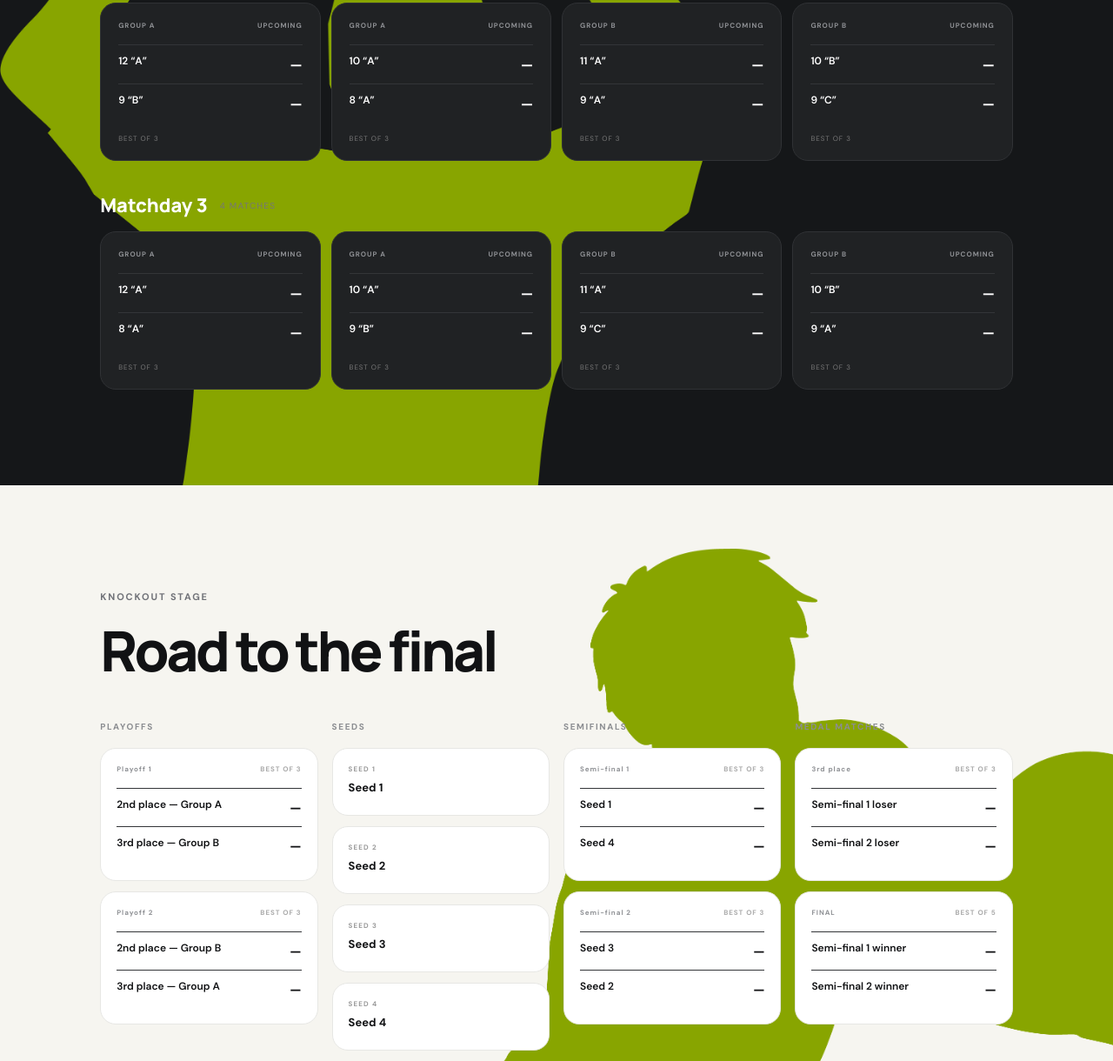
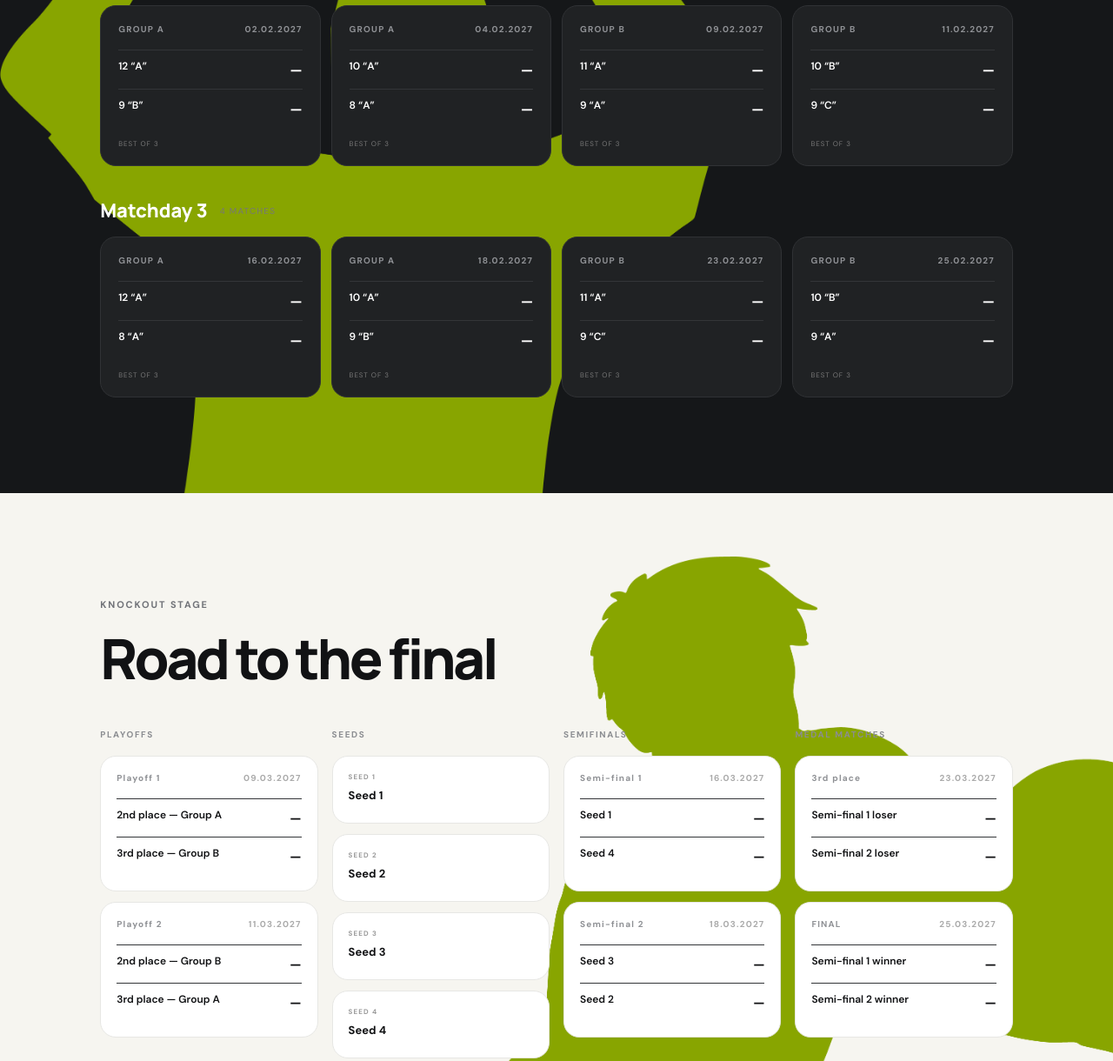
Before and after one commit to AlexMNT29/volley4charity, a plain HTML site: page index.html in a window 1280 px wide. Shown: the part 2214-3434 px from the top of the page at 87% size. Drawn offline with Linux system fonts and the light colour scheme.

Commit message:
Add files via upload

```diff
--- a/app.js
+++ b/app.js
@@ -50,7 +50,7 @@ function renderGroup(group,id){
   el.innerHTML=`<div class="table-head"><span>#</span><span>Team</span><span>MP</span><span>PTS</span></div>`+stats.map((t,i)=>`<div class="standing-row ${i===0?'leader':''}"><span class="rank">${i+1}</span><span class="team-name">${esc(t.team)}${i===0?'<em>TOP</em>':''}</span><span>${t.played}</span><strong>${t.points}</strong></div>`).join('');
 }
 function matchCard(m){
- const s=m.score; return `<div class="match-card"><div class="match-meta"><span>GROUP ${m.group}</span><span>${s?'FINAL':'UPCOMING'}</span></div><div class="match-team"><span>${esc(m.a)}</span><b>${s?s[0]:'—'}</b></div><div class="match-team"><span>${esc(m.b)}</span><b>${s?s[1]:'—'}</b></div><div class="format">BEST OF 3</div></div>`;
+ const s=m.score; return `<div class="match-card"><div class="match-meta"><span>GROUP ${m.group}</span><span>${m.date}</span></div><div class="match-team"><span>${esc(m.a)}</span><b>${s?s[0]:'—'}</b></div><div class="match-team"><span>${esc(m.b)}</span><b>${s?s[1]:'—'}</b></div><div class="format">BEST OF 3</div></div>`;
 }
 function renderMatchdays(){ $('#matchdays').innerHTML=T.matchdays.map(md=>`<div class="matchday"><div class="md-title"><span>${md.name}</span><small>${md.matches.length} matches</small></div><div class="match-grid">${md.matches.map(matchCard).join('')}</div></div>`).join(''); }
 function playoffTeam(ref){return ref.group?displayQualifier(ref.group,ref.place):''}
@@ -67,7 +67,7 @@ function stageTeam(ref){ if(typeof ref==='string'){ if(ref==='seed1')return seed
 function stageCard(title,a,b,score,format){return `<div class="stage-card"><div class="stage-title">${title}<span>${format}</span></div><div class="stage-team"><span>${esc(a)}</span><b>${score?score[0]:'—'}</b></div><div class="stage-team"><span>${esc(b)}</span><b>${score?score[1]:'—'}</b></div></div>`}
 function renderBracket(){
  const p1a=playoffTeam(T.playoff1.a),p1b=playoffTeam(T.playoff1.b),p2a=playoffTeam(T.playoff2.a),p2b=playoffTeam(T.playoff2.b);
- $('#bracketView').innerHTML=`<div class="round"><h3>Playoffs</h3>${stageCard('Playoff 1',p1a,p1b,T.playoff1.score,'BEST OF 3')}${stageCard('Playoff 2',p2a,p2b,T.playoff2.score,'BEST OF 3')}</div><div class="round"><h3>Seeds</h3>${[1,2,3,4].map(n=>`<div class="seed-card"><span>SEED ${n}</span><strong>${esc(seedName(n))}</strong></div>`).join('')}</div><div class="round"><h3>Semifinals</h3>${stageCard('Semi-final 1',seedName(1),seedName(4),T.semi1.score,'BEST OF 3')}${stageCard('Semi-final 2',seedName(3),seedName(2),T.semi2.score,'BEST OF 3')}</div><div class="round"><h3>Medal matches</h3>${stageCard('3rd place',stageTeam('semi1loser')||'Semi-final 1 loser',stageTeam('semi2loser')||'Semi-final 2 loser',T.third.score,'BEST OF 3')}${stageCard('FINAL',stageTeam('semi1winner')||'Semi-final 1 winner',stageTeam('semi2winner')||'Semi-final 2 winner',T.final.score,'BEST OF 5')}</div>`;
+ $('#bracketView').innerHTML=`<div class="round"><h3>Playoffs</h3>${stageCard('Playoff 1',p1a,p1b,T.playoff1.score,'09.03.2027')}${stageCard('Playoff 2',p2a,p2b,T.playoff2.score,'11.03.2027')}</div><div class="round"><h3>Seeds</h3>${[1,2,3,4].map(n=>`<div class="seed-card"><span>SEED ${n}</span><strong>${esc(seedName(n))}</strong></div>`).join('')}</div><div class="round"><h3>Semifinals</h3>${stageCard('Semi-final 1',seedName(1),seedName(4),T.semi1.score,'16.03.2027')}${stageCard('Semi-final 2',seedName(3),seedName(2),T.semi2.score,'18.03.2027')}</div><div class="round"><h3>Medal matches</h3>${stageCard('3rd place',stageTeam('semi1loser')||'Semi-final 1 loser',stageTeam('semi2loser')||'Semi-final 2 loser',T.third.score,'23.03.2027')}${stageCard('FINAL',stageTeam('semi1winner')||'Semi-final 1 winner',stageTeam('semi2winner')||'Semi-final 2 winner',T.final.score,'25.03.2027')}</div>`;
 }
 function renderPodium(){const win=winner({a:stageTeam('semi1winner'),b:stageTeam('semi2winner'),score:T.final.score});const sec=loser({a:stageTeam('semi1winner'),b:stageTeam('semi2winner'),score:T.final.score});const third=winner({a:stageTeam('semi1loser'),b:stageTeam('semi2loser'),score:T.third.score}); $('#podium').innerHTML=[['2nd',sec],['1st',win],['3rd',third]].map(x=>`<div class="pod ${x[0]==='1st'?'gold':''}"><span>${x[0]}</span><strong>${esc(x[1]||'TBD')}</strong></div>`).join('')}
 function render(){renderGroup('A','#groupA');renderGroup('B','#groupB');renderMatchdays();renderBracket();renderPodium();}
--- a/data.js
+++ b/data.js
@@ -23,22 +23,22 @@ const TOURNAMENT = {
   /* 3 matchdays = complete single round-robin in each group. */
   matchdays: [
     {name:'Matchday 1', matches:[
-      {group:'A', a:'12 “A”', b:'10 “A”', score:null},
-      {group:'A', a:'9 “B”', b:'8 “A”', score:null},
-      {group:'B', a:'11 “A”', b:'10 “B”', score:null},
-      {group:'B', a:'9 “A”', b:'9 “C”', score:null}
+      {group:'A', a:'12 “A”', b:'10 “A”', score:null, date:'19.01.2027'},
+      {group:'A', a:'9 “B”', b:'8 “A”', score:null, date:'21.01.2027'},
+      {group:'B', a:'11 “A”', b:'10 “B”', score:null, date:'26.01.2027'},
+      {group:'B', a:'9 “A”', b:'9 “C”', score:null, date:'28.01.2027'}
     ]},
     {name:'Matchday 2', matches:[
-      {group:'A', a:'12 “A”', b:'9 “B”', score:null},
-      {group:'A', a:'10 “A”', b:'8 “A”', score:null},
-      {group:'B', a:'11 “A”', b:'9 “A”', score:null},
-      {group:'B', a:'10 “B”', b:'9 “C”', score:null}
+      {group:'A', a:'12 “A”', b:'9 “B”', score:null, date:'02.02.2027'},
+      {group:'A', a:'10 “A”', b:'8 “A”', score:null, date:'04.02.2027'},
+      {group:'B', a:'11 “A”', b:'9 “A”', score:null, date:'09.02.2027'},
+      {group:'B', a:'10 “B”', b:'9 “C”', score:null, date:'11.02.2027'}
     ]},
     {name:'Matchday 3', matches:[
-      {group:'A', a:'12 “A”', b:'8 “A”', score:null},
-      {group:'A', a:'10 “A”', b:'9 “B”', score:null},
-      {group:'B', a:'11 “A”', b:'9 “C”', score:null},
-      {group:'B', a:'10 “B”', b:'9 “A”', score:null}
+      {group:'A', a:'12 “A”', b:'8 “A”', score:null, date:'16.02.2027'},
+      {group:'A', a:'10 “A”', b:'9 “B”', score:null, date:'18.02.2027'},
+      {group:'B', a:'11 “A”', b:'9 “C”', score:null, date:'23.02.2027'},
+      {group:'B', a:'10 “B”', b:'9 “A”', score:null, date:'25.02.2027'}
     ]}
   ],
   /* Knockout draw follows the workbook: A2 vs B3 and B2 vs A3. */
--- a/styles.css
+++ b/styles.css
@@ -447,7 +447,7 @@ body {
 .stage-title {
     display: flex;
     justify-content: space-between;
-    font-size: 8px;
+    font-size: 10px;
     letter-spacing: .12em;
     color: #8f9195;
     font-weight: 800;
```
